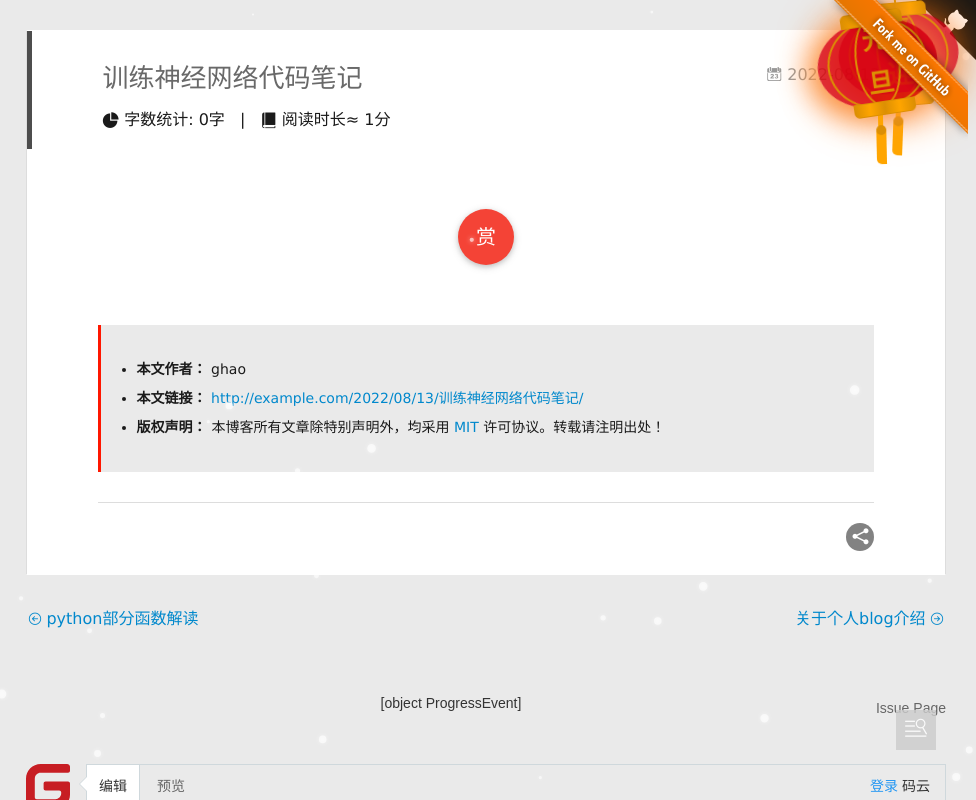
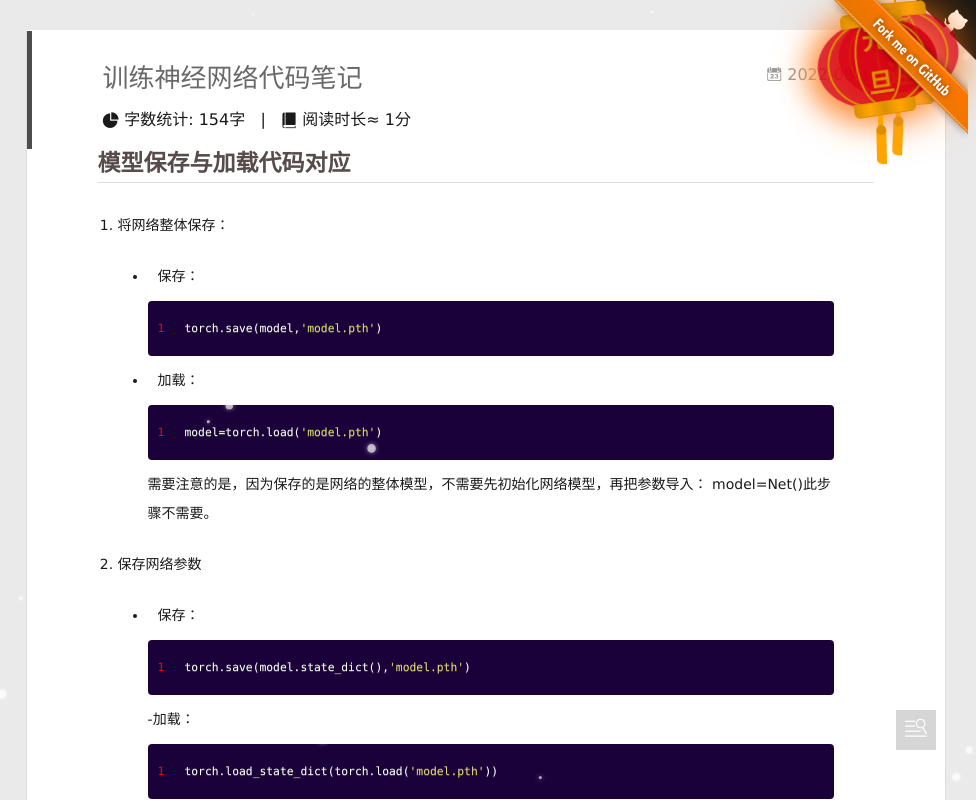
Before and after one commit to gaohao-dev/gaohao-dev.github.io, a plain HTML site: page 2022/08/13/训练神经网络代码笔记/index.html in a window 1280 px wide. Shown: the full height of the page, 304-1280 px from the left. Drawn offline with Linux system fonts and the light colour scheme; some packages are replaced by stand-ins of ours; no server answers; a script that the page names is missing; a web font is replaced by a local one.

Commit message:
Site updated: 2022-08-13 22:22:25

```diff
--- a/2022/08/13/训练神经网络代码笔记/index.html
+++ b/2022/08/13/训练神经网络代码笔记/index.html
@@ -207,13 +207,15 @@
   <meta name="generator" content="hexo-theme-yilia-plus">
   <meta name="viewport" content="width=device-width, initial-scale=1, maximum-scale=1">
 
-  <meta property="og:type" content="article">
+  <meta name="description" content="模型保存与加载代码对应 将网络整体保存：  保存： 1torch.save(model,&amp;#x27;model.pth&amp;#x27;) 加载： 1model&#x3D;torch.load(&amp;#x27;model.pth&amp;#x27;)  需要注意的是，因为保存的是网络的整体模型，不需要先初始化网络模型，再把参数导入：	model&#x3D;Net()此步骤不需要。   保存网络参数  保存： 1torch.s">
+<meta property="og:type" content="article">
 <meta property="og:title" content="训练神经网络代码笔记">
 <meta property="og:url" content="http://example.com/2022/08/13/%E8%AE%AD%E7%BB%83%E7%A5%9E%E7%BB%8F%E7%BD%91%E7%BB%9C%E4%BB%A3%E7%A0%81%E7%AC%94%E8%AE%B0/index.html">
 <meta property="og:site_name" content="Hexo">
+<meta property="og:description" content="模型保存与加载代码对应 将网络整体保存：  保存： 1torch.save(model,&amp;#x27;model.pth&amp;#x27;) 加载： 1model&#x3D;torch.load(&amp;#x27;model.pth&amp;#x27;)  需要注意的是，因为保存的是网络的整体模型，不需要先初始化网络模型，再把参数导入：	model&#x3D;Net()此步骤不需要。   保存网络参数  保存： 1torch.s">
 <meta property="og:locale" content="en_US">
 <meta property="article:published_time" content="2022-08-13T02:24:03.000Z">
-<meta property="article:modified_time" content="2022-08-13T02:24:03.706Z">
+<meta property="article:modified_time" content="2022-08-13T14:22:10.013Z">
 <meta property="article:author" content="ghao">
 <meta name="twitter:card" content="summary">
 
@@ -460,7 +462,7 @@
       <!-- 百度字体平台:http://fontstore.baidu.com/static/editor/index.html -->
       <i class="icon-statistics"></i>
       <span class="post-meta-item-text"> 字数统计:</span>
-      <span class="post-count">0字</span>
+      <span class="post-count">154字</span>
     </span>
   </span>
 
@@ -486,6 +488,23 @@
 
 
 
+    <h2 id="模型保存与加载代码对应"><a href="#模型保存与加载代码对应" class="headerlink" title="模型保存与加载代码对应"></a>模型保存与加载代码对应</h2><ol>
+<li><p>将网络整体保存：</p>
+<ul>
+<li>保存： <figure class="highlight python"><table><tr><td class="gutter"><pre><span class="line">1</span><br></pre></td><td class="code"><pre><span class="line">torch.save(model,<span class="string">&#x27;model.pth&#x27;</span>)</span><br></pre></td></tr></table></figure></li>
+<li>加载： <figure class="highlight python"><table><tr><td class="gutter"><pre><span class="line">1</span><br></pre></td><td class="code"><pre><span class="line">model=torch.load(<span class="string">&#x27;model.pth&#x27;</span>)</span><br></pre></td></tr></table></figure>
+ 需要注意的是，因为保存的是网络的整体模型，不需要先初始化网络模型，再把参数导入：	model&#x3D;Net()此步骤不需要。</li>
+</ul>
+</li>
+<li><p>保存网络参数</p>
+<ul>
+<li>保存： <figure class="highlight python"><table><tr><td class="gutter"><pre><span class="line">1</span><br></pre></td><td class="code"><pre><span class="line">torch.save(model.state_dict(),<span class="string">&#x27;model.pth&#x27;</span>)</span><br></pre></td></tr></table></figure>
+ -加载： <figure class="highlight python"><table><tr><td class="gutter"><pre><span class="line">1</span><br></pre></td><td class="code"><pre><span class="line">torch.load_state_dict(torch.load(<span class="string">&#x27;model.pth&#x27;</span>))</span><br></pre></td></tr></table></figure>
+ 需要注意的是，因为只保存了网络的参数，因此需要先初始化网络模型，再把参数导入：model&#x3D;Net()是需要的。</li>
+</ul>
+<p> 注：<a target="_blank" rel="noopener" href="https://blog.csdn.net/zzy_pphz/article/details/104728662">参考资料</a></p>
+</li>
+</ol>
 
 
 
@@ -651,7 +670,7 @@
                 </span>
                 <span class="tooltip-content">
                     <div class="toc-article">
-                    目录，不存在的…
+                    <ol class="toc"><li class="toc-item toc-level-2"><a class="toc-link" href="#%E6%A8%A1%E5%9E%8B%E4%BF%9D%E5%AD%98%E4%B8%8E%E5%8A%A0%E8%BD%BD%E4%BB%A3%E7%A0%81%E5%AF%B9%E5%BA%94"><span class="toc-number">1.</span> <span class="toc-text">模型保存与加载代码对应</span></a></li></ol>
                     </div>
                 </span>
             </div>
```
Also changed, not shown: index.html (+17 -0 lines).
